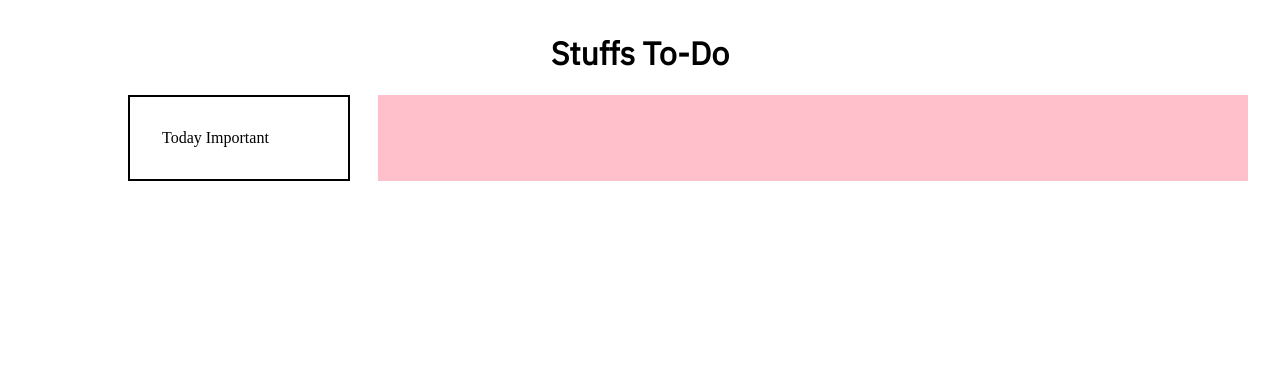
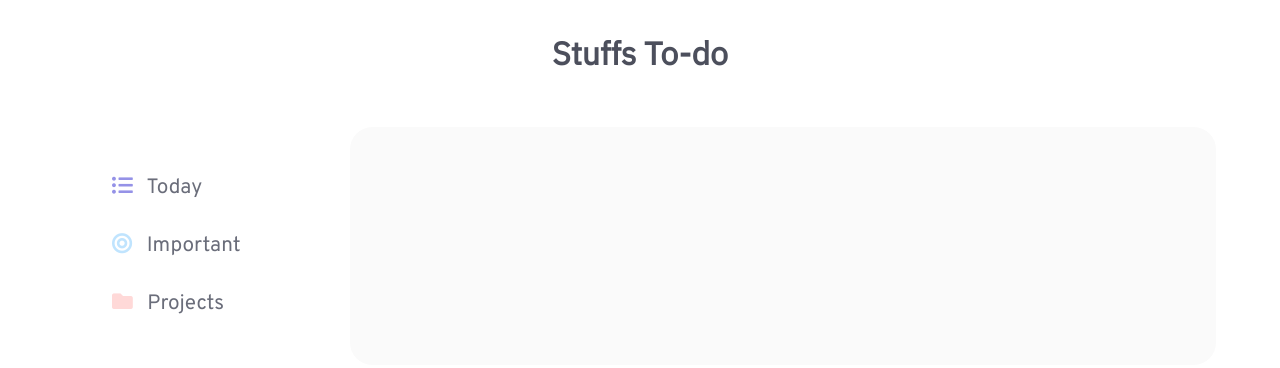
Before and after one commit to siduck76/stuffs-todo, a website built with webpack: page index.html in a window 1280 px wide. Built offline with nearby package versions, Linux system fonts and the light colour scheme.

Commit message:
prettify sidebar

```diff
--- a/index.html
+++ b/index.html
@@ -10,22 +10,47 @@
       href="https://fonts.googleapis.com/css2?family=IBM+Plex+Sans&display=swap"
       rel="stylesheet"
     />
+
+    <link
+      href="https://fonts.googleapis.com/css2?family=Overpass&display=swap"
+      rel="stylesheet"
+    />
+    <link
+      href="https://fonts.googleapis.com/css2?family=Open+Sans&display=swap"
+      rel="stylesheet"
+    />
+
+    <link
+      href="https://cdnjs.cloudflare.com/ajax/libs/font-awesome/5.15.2/css/all.min.css"
+      rel="stylesheet"
+    />
   </head>
 
   <body>
+
     <!-- heading -->
-    <h1>Stuffs To-Do</h1>
+    <h1>Stuffs To-do</h1>
 
     <div class="mainDiv">
       <!-- sticky sidebar -->
       <div class="sideBar">
-        <a class="sideBarLinks">Today</a>
-        <a class="sideBarLinks">Important</a>
+        <div class="todaysTodos">
+          <i class="fas fa-list-ul"></i>
+          <a class="sideBarLinks">Today</a>
+        </div>
 
-        <div class="projects"></div>
+        <div class="importantTodos">
+          <i class="fas fa-bullseye"></i>
+          <a class="sideBarLinks">Important</a>
+        </div>
+
+        <div class="projects">
+          <i class="fas fa-folder"></i>
+          <a class="sideBarLinks">Projects</a>
+        </div>
       </div>
 
-      <!-- main display -->
+      <!-- main content's display -->
       <div class="mainContent"></div>
     </div>
 
```
Also changed, not shown: assets/icons/sad-face.svg (added), dist/css/style.css.
